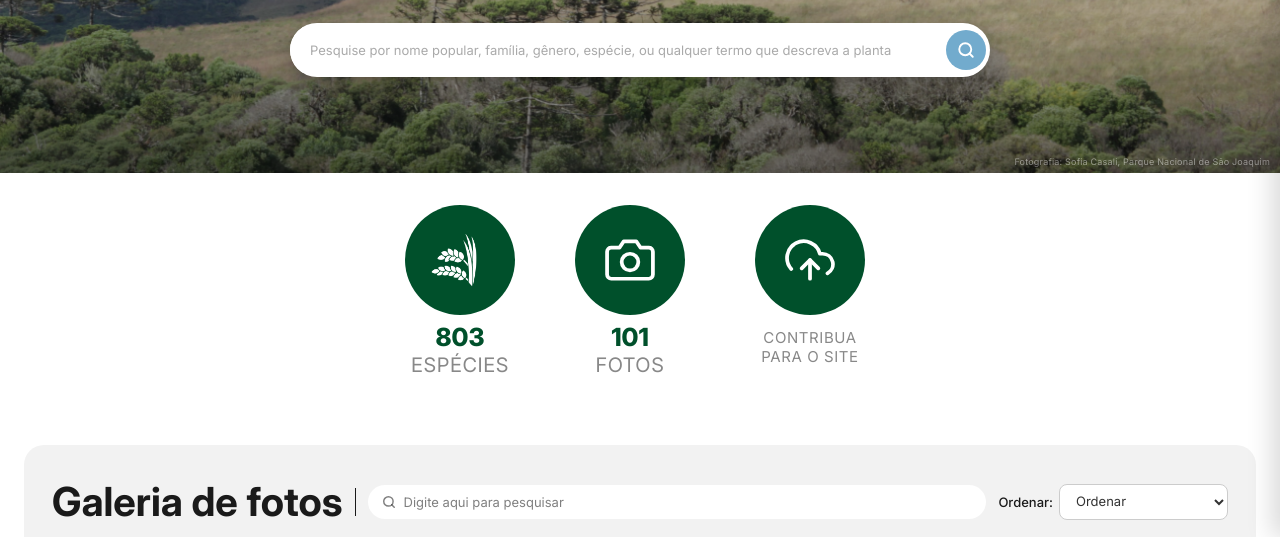
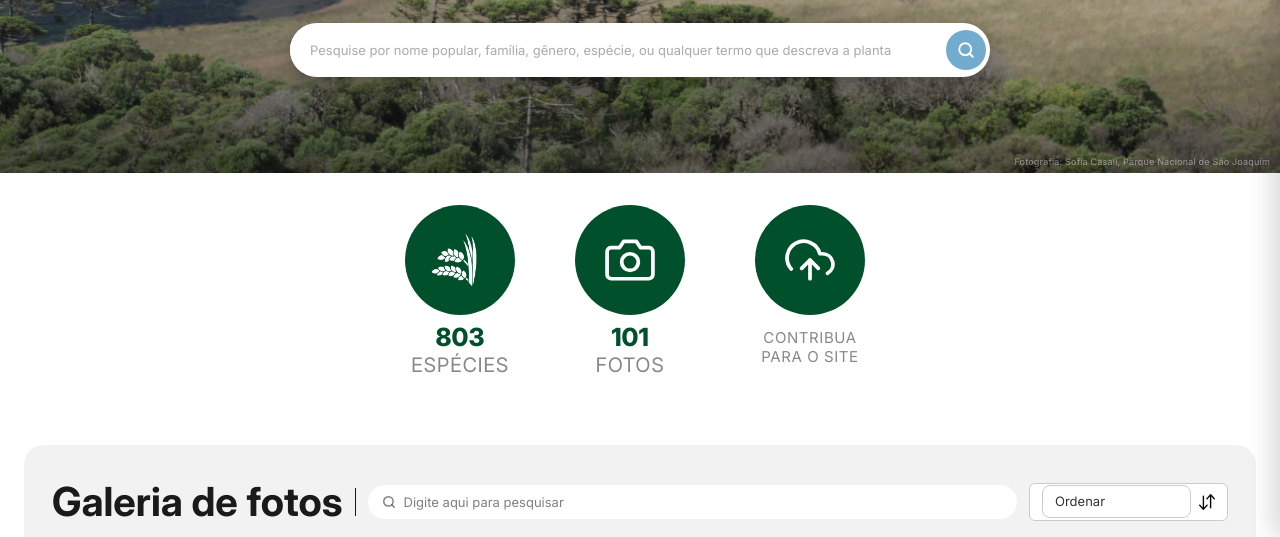
Before and after one commit to anacorrea9/guiabotanico, a website: page index.html in a window 1280 px wide. Shown: the part 263-800 px from the top of the page. Drawn offline with Linux system fonts and the light colour scheme.

Commit message:
Desktop: remover label Ordenar externo e usar icone ordenar.png no select

```diff
--- a/style.css
+++ b/style.css
@@ -793,16 +793,41 @@ a.stat-item-link .stat-label { color: #888; }
 .toolbar-order {
   display: flex;
   align-items: center;
-  gap: 6px;
+  gap: 8px;
   flex-shrink: 0;
   white-space: nowrap;
-}
-
-.toolbar-order-label {
+  background: #fff;
+  border: 1px solid #ccc;
+  border-radius: 6px;
+  padding: 6px 12px;
+  height: 38px;
+  position: relative;
+  min-width: 160px;
+}
+.toolbar-order::after {
+  content: '';
+  width: 16px;
+  height: 16px;
+  flex-shrink: 0;
+  pointer-events: none;
+  background: url('ordenar.png') no-repeat center / contain;
+}
+.toolbar-order select {
+  -webkit-appearance: none;
+  -moz-appearance: none;
+  appearance: none;
+  border: none;
+  background: transparent;
+  outline: none;
+  flex: 1;
   font-size: 13px;
-  font-weight: 500;
+  font-family: 'Inter', sans-serif !important;
   color: #1a1a1a;
-}
+  cursor: pointer;
+  padding: 0;
+}
+
+.toolbar-order-label { display: none; }
 
 /* Botão "Filtrar" do toolbar (só aparece no mobile) */
 .toolbar-filter-btn {
```
